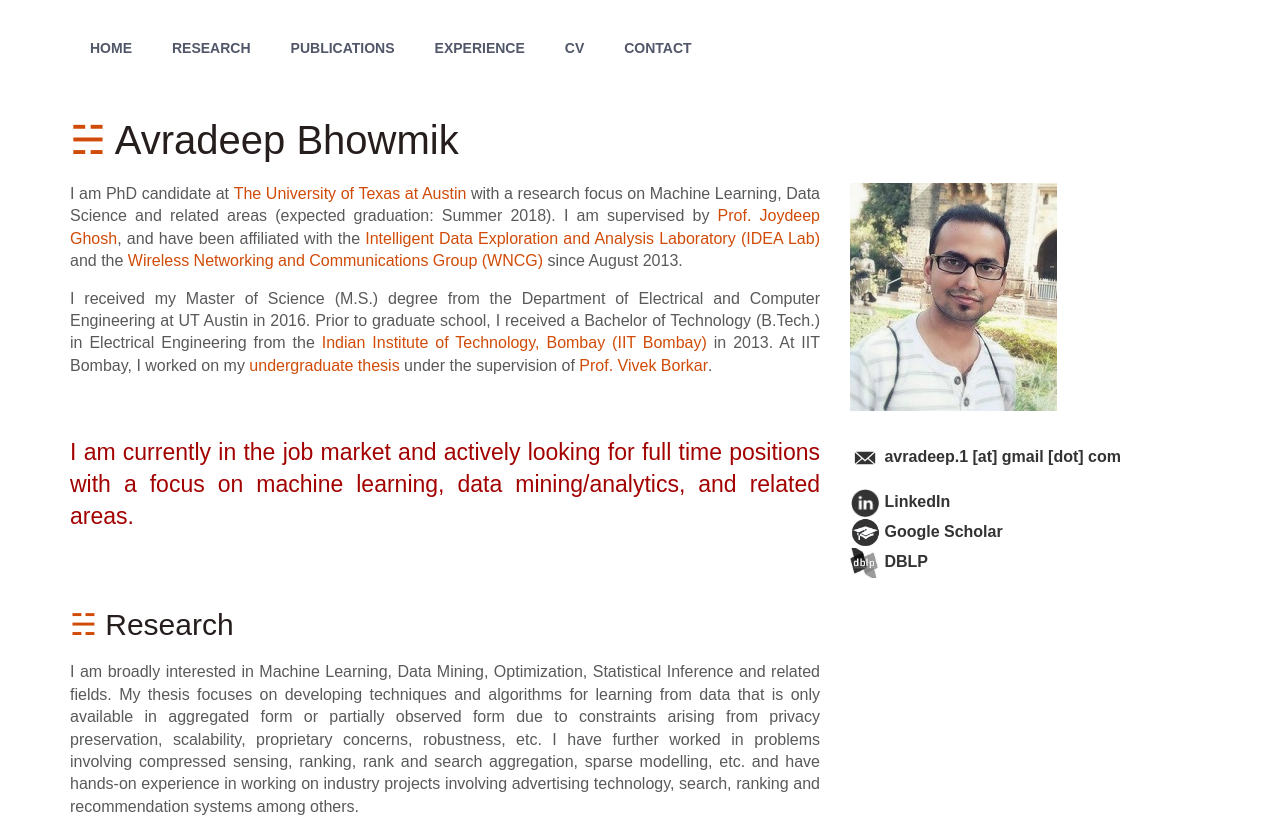
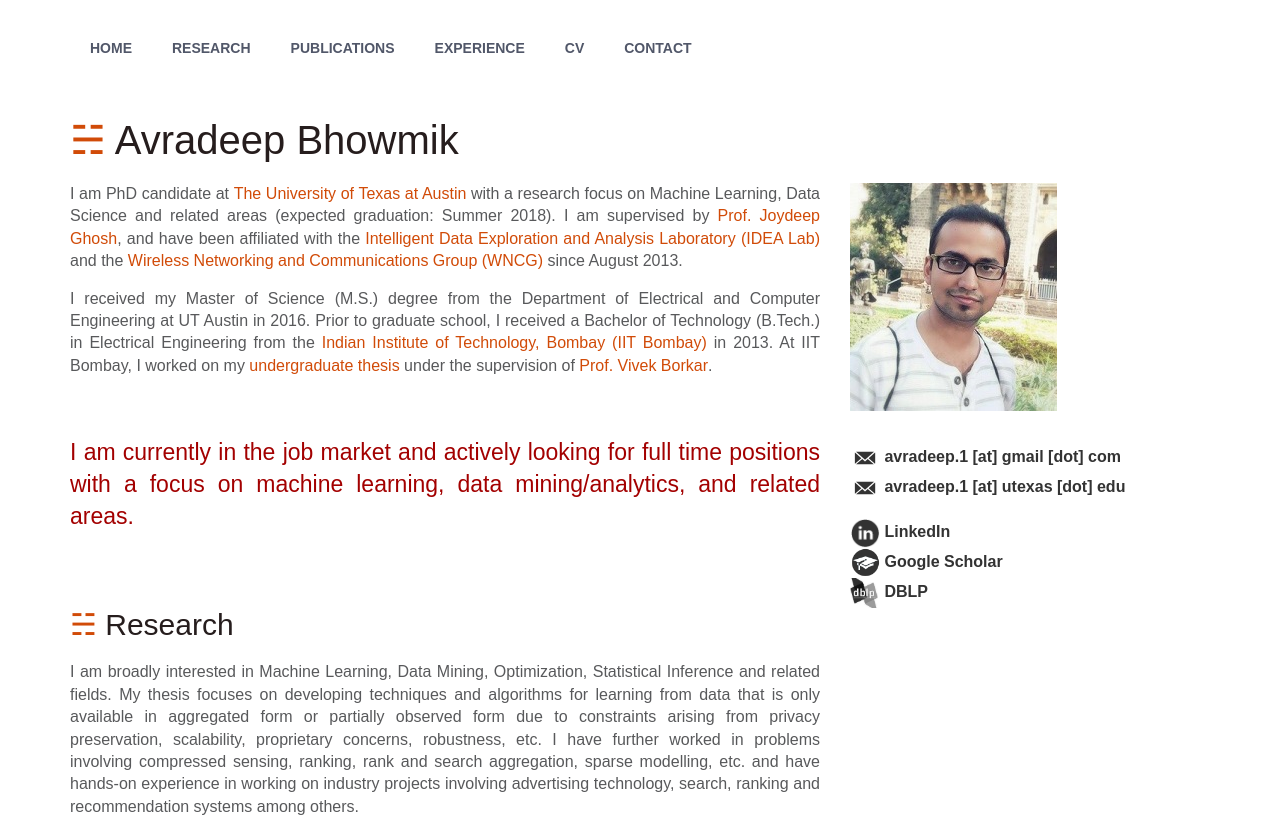
Before and after one commit to avradeep1/avradeep1.github.io, a plain HTML site: page index.html in a window 1280 px wide. Shown: the top 821 px of the page. Drawn offline with nearby package versions, Linux system fonts and the light colour scheme.

Commit message:
Update index.html

```diff
--- a/index.html
+++ b/index.html
@@ -222,6 +222,7 @@
 						<br>
 			                <p><img class="img-responsive" src="img/avradeep_picture.jpg" alt="" style="margin-bottom:10px"><br>
 							<img src="img/Email-02.svg" width="30" height="30"><font color="#333" size="3"> <b> avradeep.1 [at] gmail [dot] com</b></font><br>
+							<img src="img/Email-02.svg" width="30" height="30"><font color="#333" size="3"> <b> avradeep.1 [at] utexas [dot] edu</b></font><br>
 							</p>
 
 
```
